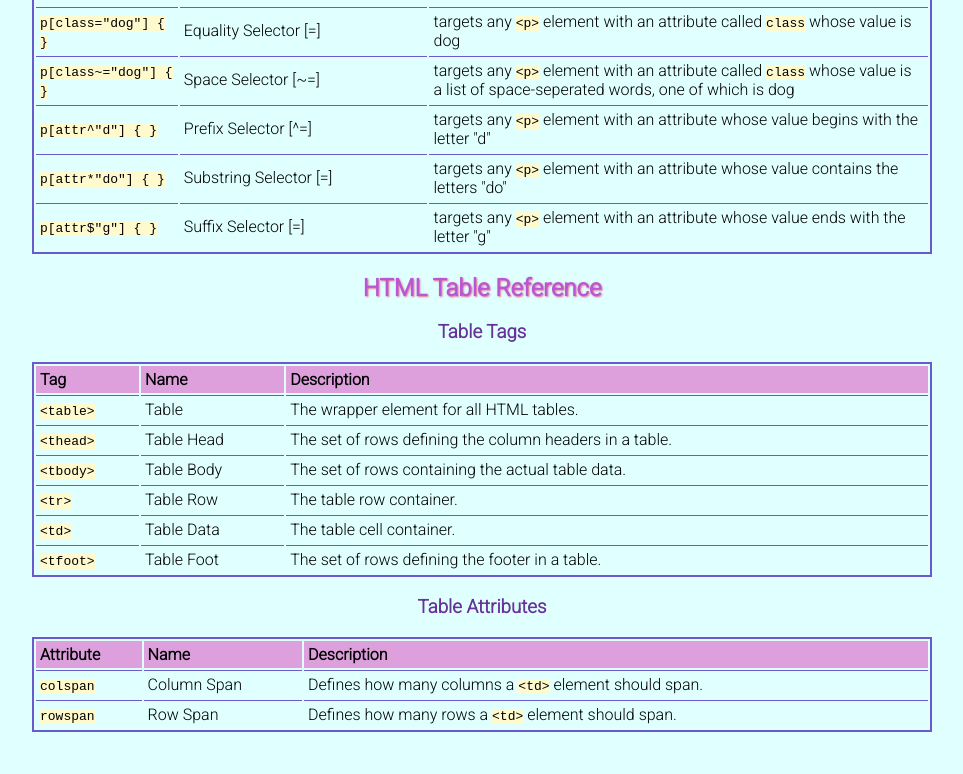
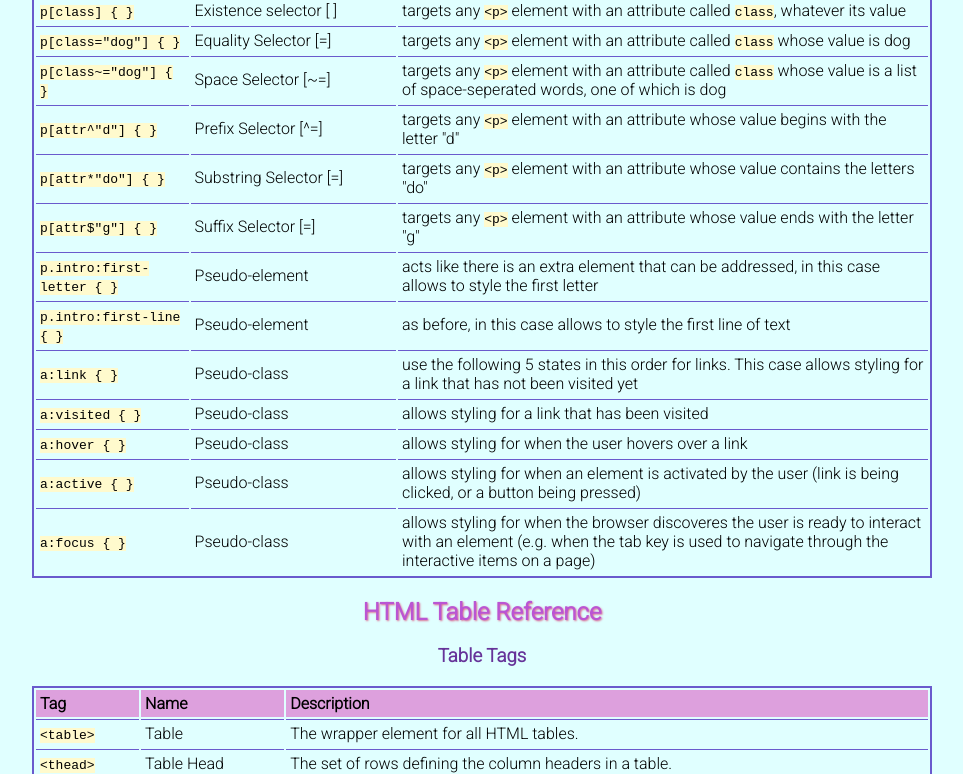
Before and after one commit to Mxx1029/basic-cheatsheet, a plain HTML site: page index.html in a window 1280 px wide. Shown: the part 830-1604 px from the top of the page, without its empty margins (158-1121 px from the left). Before the commit the page ends 1570 px from the top, so only its background shows below. Drawn offline with Linux system fonts and the light colour scheme.

Commit message:
Added CSS pseudo-elements/-classes

```diff
--- a/index.html
+++ b/index.html
@@ -42,7 +42,7 @@
                 </tr>
             </tbody>
         </table>
-        <h2>CSS Selectors and Attribute Selectors</h2>
+        <h2>CSS Selectors, Attribute Selectors and Pseudo-elements/-classes</h2>
         <table>
             <thead>
                 <tr>
@@ -69,7 +69,7 @@
                 </tr>
                 <tr>
                     <td><span class="tag">p.box {  }</span></td>
-                    <td>Class selector (chaining?)</td>
+                    <td>Chaining</td>
                     <td>targets only <span class="tag">&lt;p&gt;</span> elements whose class attribute have a value of note</td>
                 </tr>
                 <tr>
@@ -126,6 +126,41 @@
                     <td><span class="tag">p[attr$"g"] {  }</span></td>
                     <td>Suffix Selector [=]</td>
                     <td>targets any <span class="tag">&lt;p&gt;</span> element with an attribute whose value ends with the letter "g"</td>
+                </tr>
+                <tr>
+                    <td><span class="tag">p.intro:first-letter {  }</span></td>
+                    <td>Pseudo-element</td>
+                    <td>acts like there is an extra element that can be addressed, in this case allows to style the first letter</td>
+                </tr>
+                <tr>
+                    <td><span class="tag">p.intro:first-line {  }</span></td>
+                    <td>Pseudo-element</td>
+                    <td>as before, in this case allows to style the first line of text</td>
+                </tr>
+                <tr>
+                    <td><span class="tag">a:link {  }</span></td>
+                    <td>Pseudo-class</td>
+                    <td>use the following 5 states in this order for links. This case allows styling for a link that has not been visited yet</td>
+                </tr>
+                <tr>
+                    <td><span class="tag">a:visited {  }</span></td>
+                    <td>Pseudo-class</td>
+                    <td>allows styling for a link that has been visited</td>
+                </tr>
+                <tr>
+                    <td><span class="tag">a:hover {  }</span></td>
+                    <td>Pseudo-class</td>
+                    <td>allows styling for when the user hovers over a link</td>
+                </tr>
+                <tr>
+                    <td><span class="tag">a:active {  }</span></td>
+                    <td>Pseudo-class</td>
+                    <td>allows styling for when an element is activated by the user (link is being clicked, or a button being pressed)</td>
+                </tr>
+                <tr>
+                    <td><span class="tag">a:focus {  }</span></td>
+                    <td>Pseudo-class</td>
+                    <td>allows styling for when the browser discoveres the user is ready to interact with an element (e.g. when the tab key is used to navigate through the interactive items on a page)</td>
                 </tr>
             </tbody>
         </table>
```
